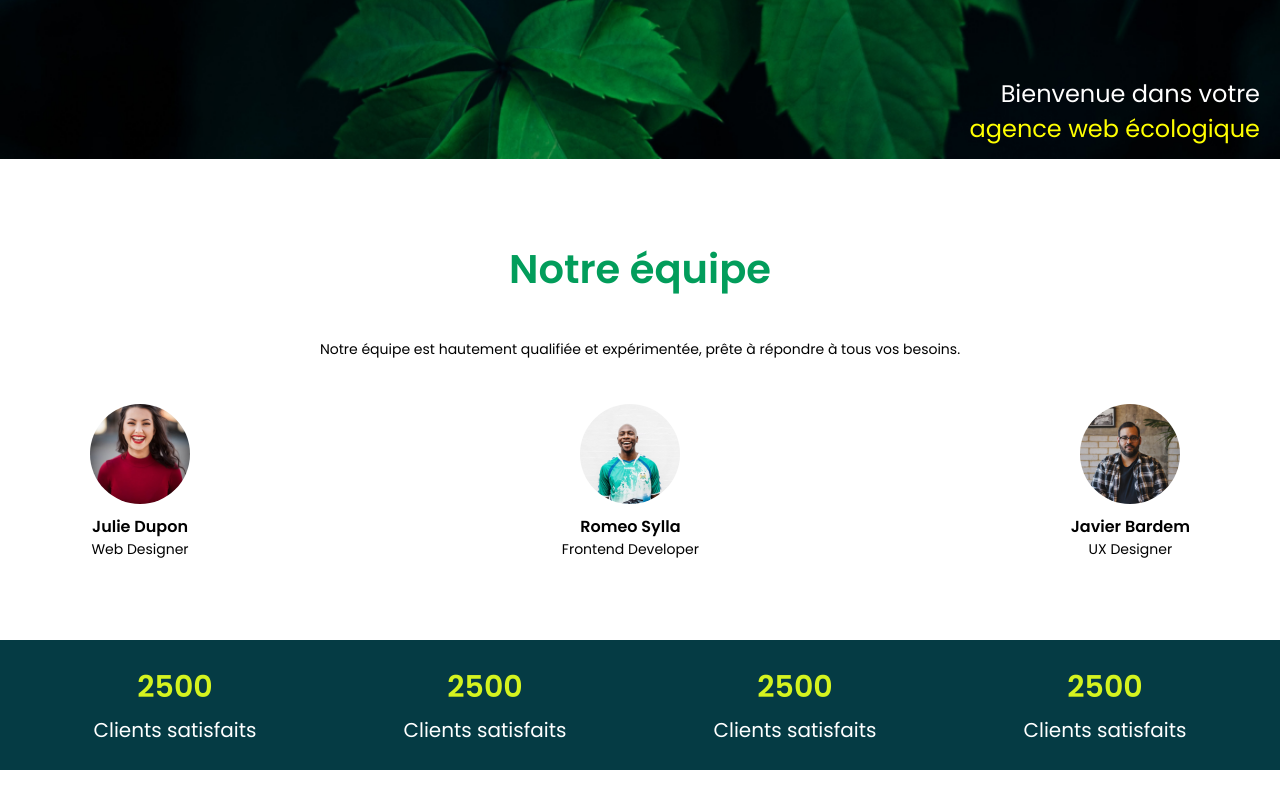
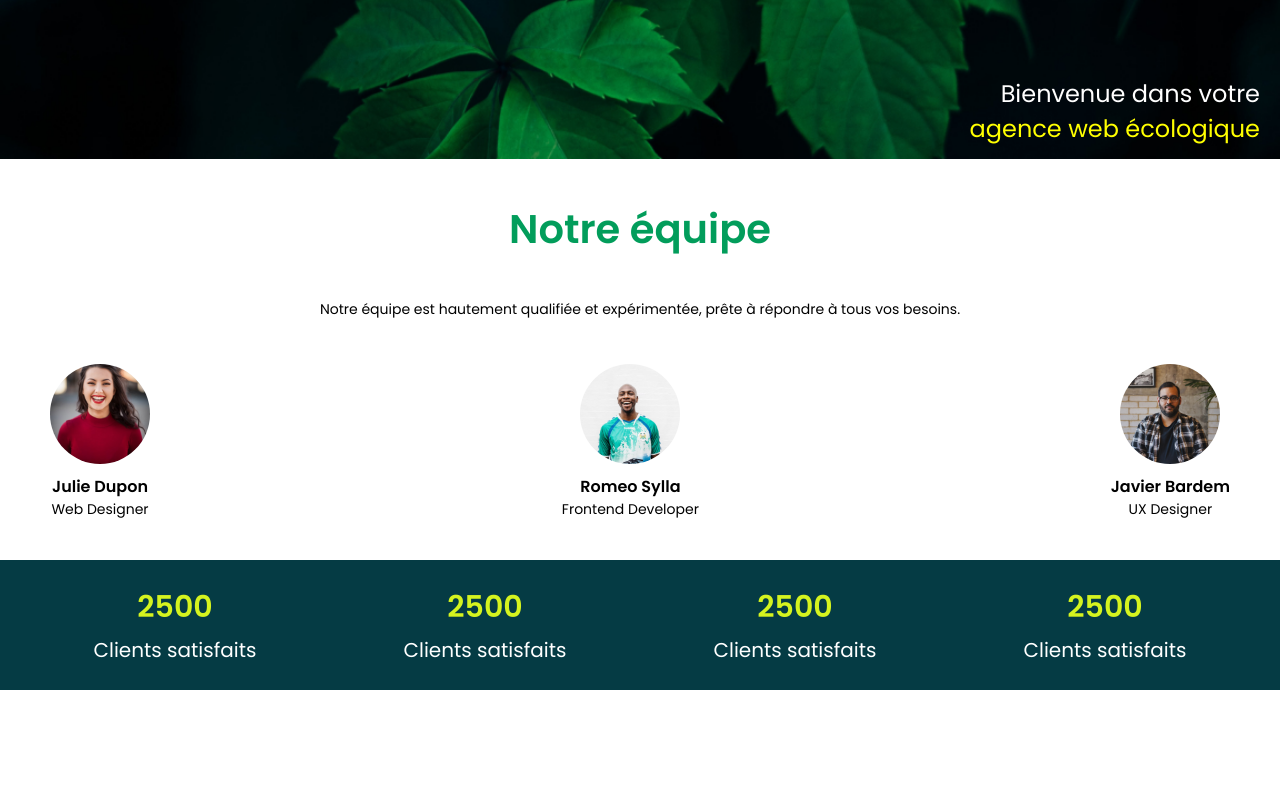
Before and after one commit to mtc-ana/staticSite, a plain HTML site: page index.html in a window 1280 px wide. Shown: the part 669-1466 px from the top of the page. Drawn offline with Linux system fonts and the light colour scheme.

Commit message:
fix team section

```diff
--- a/css/styles.css
+++ b/css/styles.css
@@ -41,7 +41,6 @@ body {
 
 .team-section {
     background-color: white;
-    padding: 4rem;
 }
 
 .team-text {
```
